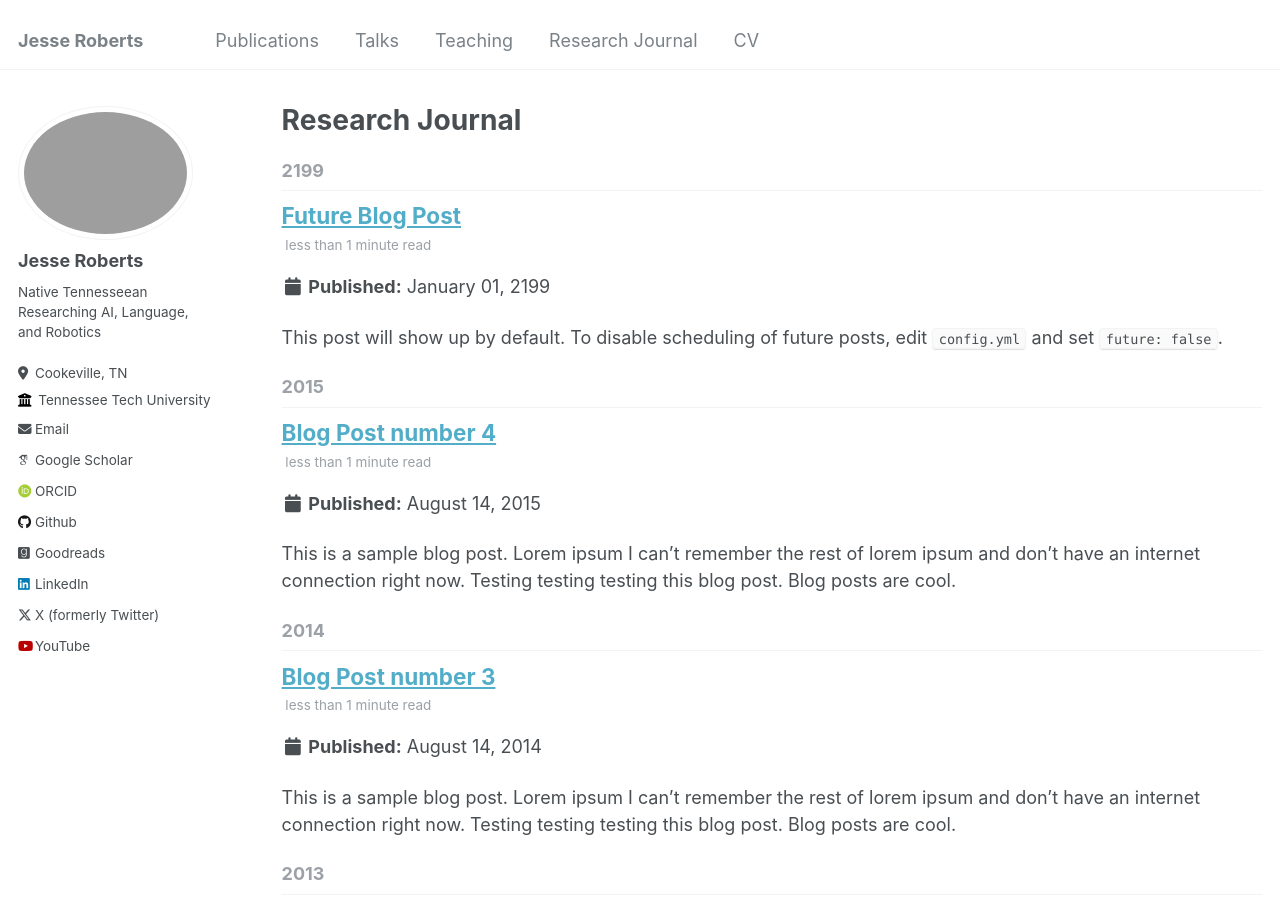
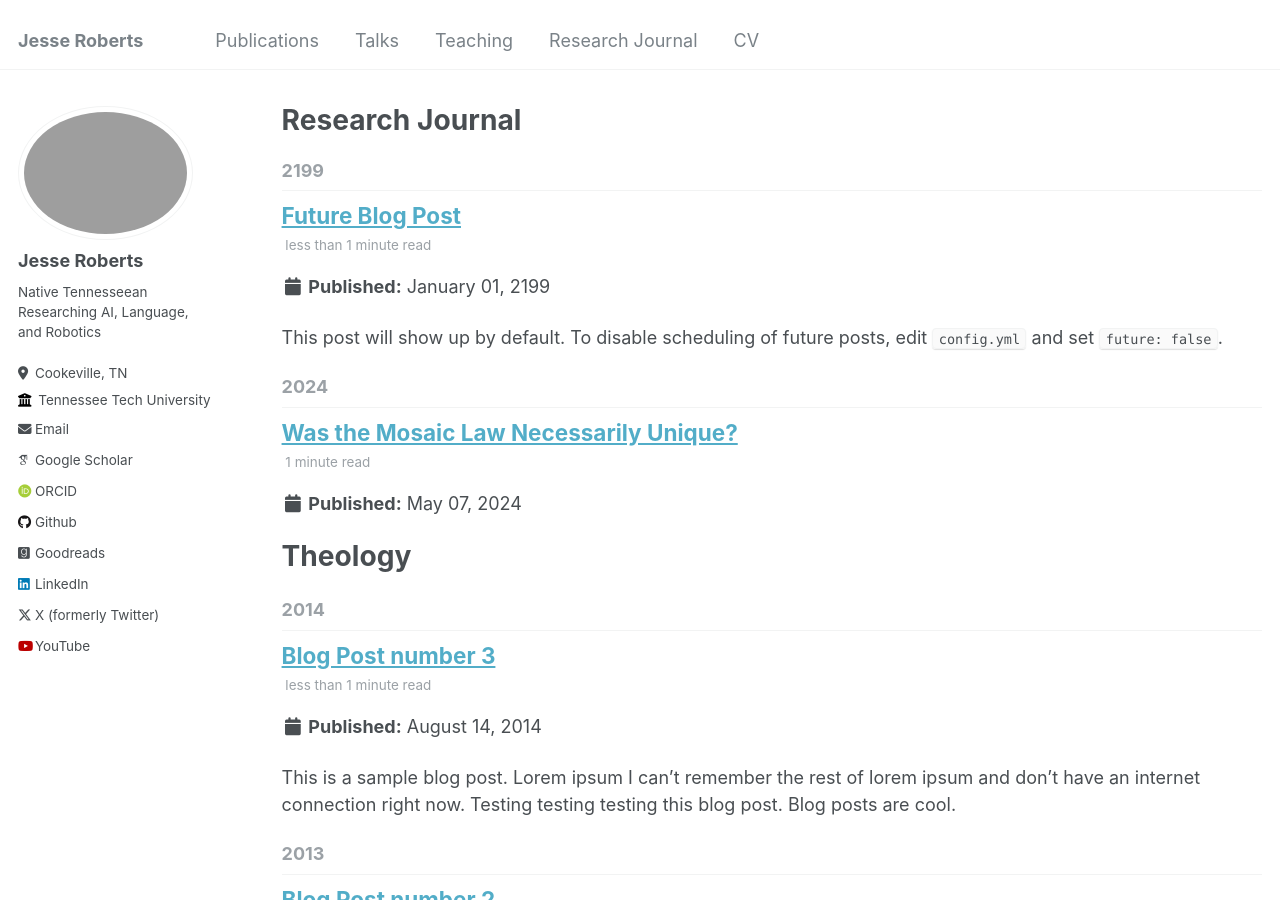
Before and after one commit to JesseTNRoberts/JesseTNRoberts.github.io, a Jekyll site: the page built from _pages/year-archive.html, in a window 1280 px wide and 900 px high. Built offline with Jekyll 4.4.1, drawn with Linux system fonts in a browser that asks for light colours; some web fonts are replaced; part of the change alters nothing that is shown.

Commit message:
Update 2015-08-14-ReserachJournal_1.md

```diff
--- a/_posts/2015-08-14-blog-post-4.md
+++ b/_posts/2015-08-14-blog-post-4.md
@@ -1,20 +1,24 @@
 ---
-title: 'Blog Post number 4'
-date: 2015-08-14
-permalink: /posts/2012/08/blog-post-4/
+title: 'Was the Mosaic Law Necessarily Unique?'
+date: 2024-05-07
+permalink: /posts/2024/05/ResearchJournal_1/
 tags:
-  - cool posts
-  - category1
-  - category2
+  - theology
 ---
 
-This is a sample blog post. Lorem ipsum I can't remember the rest of lorem ipsum and don't have an internet connection right now. Testing testing testing this blog post. Blog posts are cool.
-
-Headings are cool
+Theology
 ======
 
-You can have many headings
-======
+The Mosaic law is the result of divine inspiration colliding with the reality of leadership. However, what would have happened if God had chosen another to lead the Israelites? Would the resultant written law have been identical?
 
-Aren't headings cool?
+The differing life experiences and personality may have led to the creation of a differently expressed but potentially ontologically same law. However, some notions of inspiration would suggest that the law would have been wholly unchanged.
+
+If the law would have been changed in expression, then the nature of inspiration is not necessarily verbatim and verbal. There's good reason to hold this view since some authors in the NT cover the same or related topics, yet they are different along vocabulary choices and even expressed ideas.
+
+Alternatively, if inspiration is verbatim from God, then the entire accepted cannon should possess a cohesive rhetoric. As an example, John reports that Jesus said the work to gain heaven was to believe on the one God has sent, but Paul says that heaven can't be gained by works so that no person can boast. The reality is, two different ideas are being conveyed using almost the same language. Rhetorically, this clearly results in confusion. However, assuming authorial agency beyond authorial intent resolves this. Each author is placed in a context to learn and develop, a situation to necessitate writing, and has experienced some divine intervention. These factors effect the decisions made by the author but leave them free to act as they see fit if they retain agency.
+
+
+Authorial Intent Requires Authorial Agency
 ------
+
+Should Biblical authors be seen as possessing agency? If they do not possess agency, then the text must also be considered to be absent of authorial intent likewise.
```
